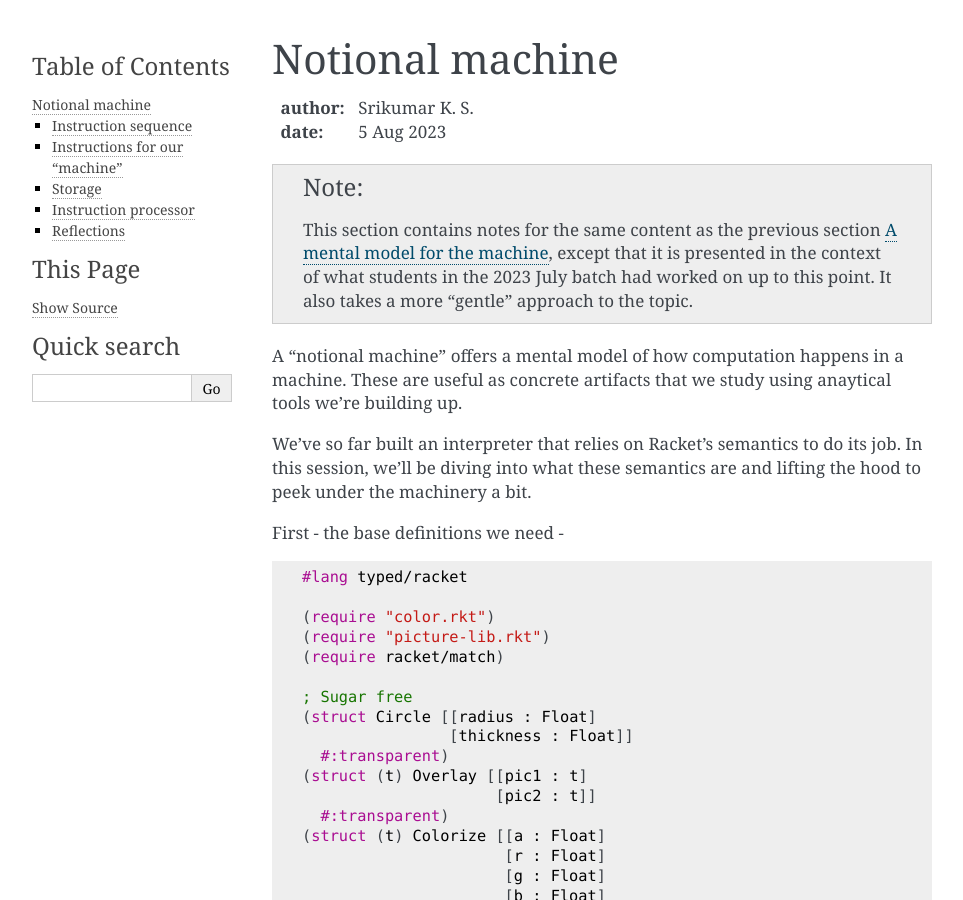
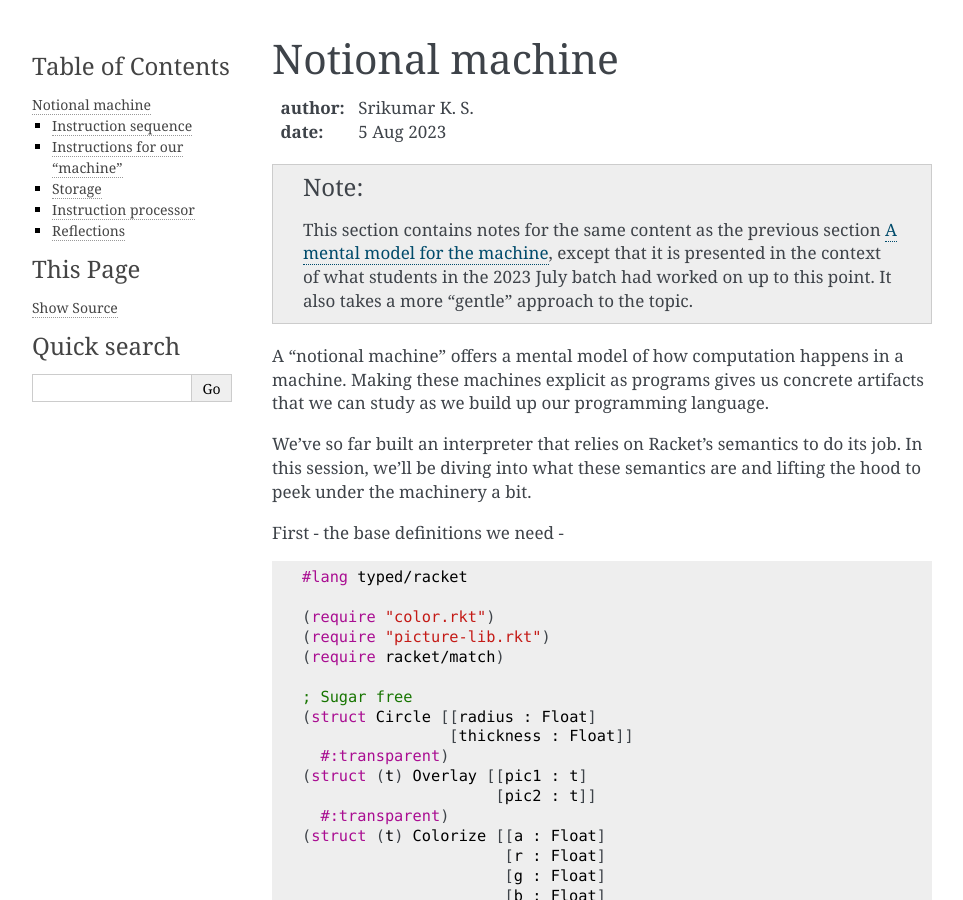
Before and after one commit to kreauniv/comp308, a Sphinx documentation site: the page built from source/notional-machine.rst, in a window 1280 px wide and 900 px high. Shown: the whole window, without its empty margins (148-1111 px from the left). Built offline with Sphinx 7.4.7, drawn with Linux system fonts in a browser that asks for light colours.

Commit message:
Tweaked language

```diff
--- a/source/notional-machine.rst
+++ b/source/notional-machine.rst
@@ -9,8 +9,8 @@ Notional machine
    takes a more "gentle" approach to the topic.
 
 A "notional machine" offers a mental model of how computation happens in a
-machine. These are useful as concrete artifacts that we study using anaytical
-tools we're building up.
+machine. Making these machines explicit as programs gives us concrete artifacts
+that we can study as we build up our programming language.
 
 We've so far built an interpreter that relies on Racket's semantics to do its
 job. In this session, we'll be diving into what these semantics are and lifting
```
